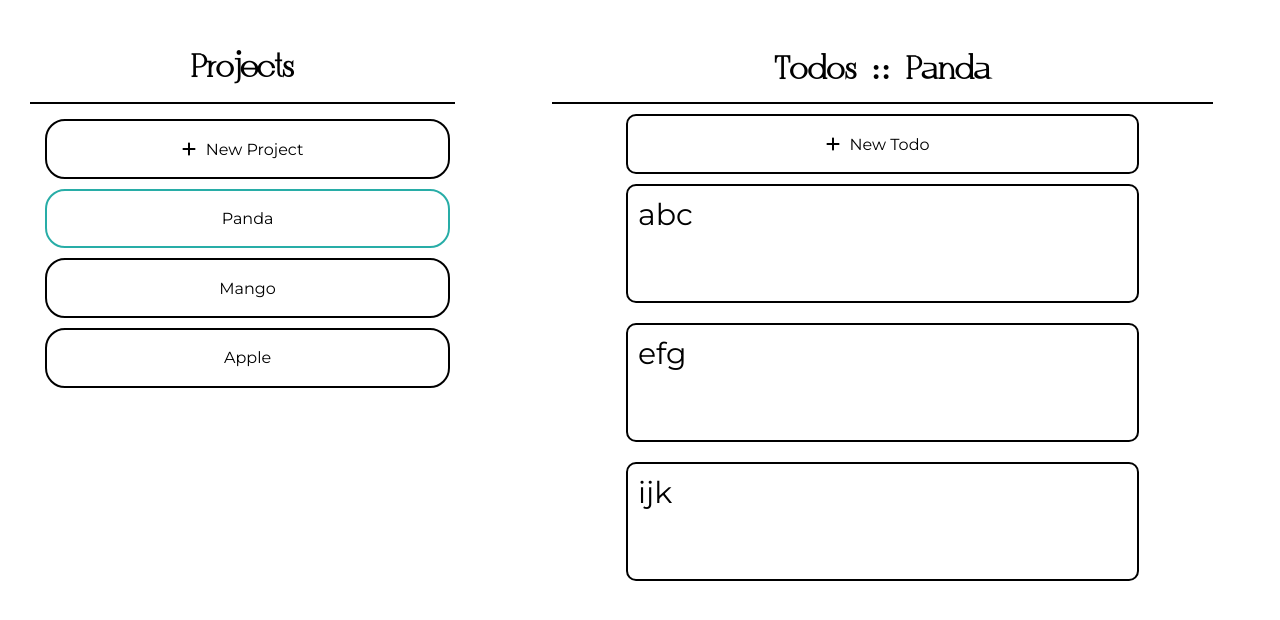
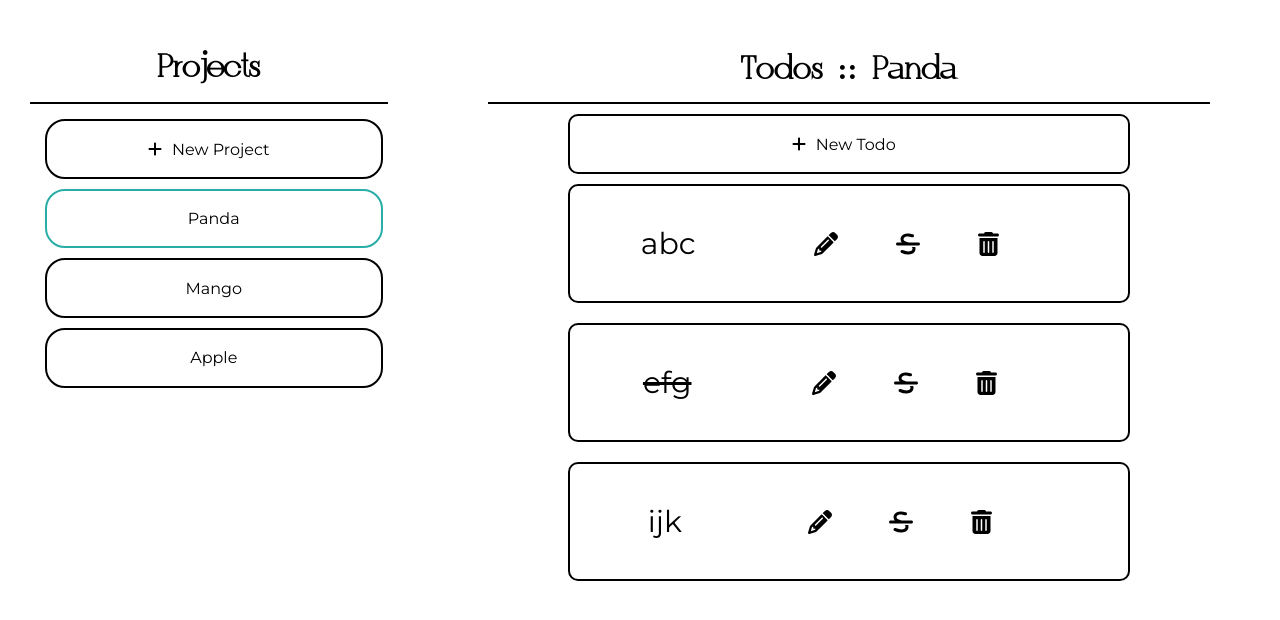
Before and after one commit to srikharshashi/odin-todoapp, a website built with webpack: page dist/index.html in a window 1280 px wide. Both pictures are taken after a click on the element "Panda". Shown: the part 50-670 px from the top of the page. Built offline with nearby package versions, Linux system fonts and the light colour scheme.

Commit message:
some stuff done

```diff
--- a/src/datacalls.js
+++ b/src/datacalls.js
@@ -8,7 +8,7 @@ export function fetchProjects() {
 
 export function getProjectsobjList(biglist) {
     const pobjlist = biglist.map((pmap) => {
-        const todoslist = pmap.todos.map((todo) => new Todo(todo.title, todo.description, todo.project, todo.time));
+        const todoslist = pmap.todos.map((todo) => new Todo(todo.title, todo.description, todo.project, todo.time,todo.date,todo.isCompleted));
         return new Project(pmap.name, todoslist);
     });
 
@@ -24,7 +24,8 @@ export function getProjectsList(projobjlist) { //List<Map<String,dynamic>>
                     "title": todo.title,
                     "description": todo.description,
                     "project": todo.project,
-                    "time": todo.time
+                    "time": todo.time,
+                    "isCompleted":todo.isCompleted
                 }
             })
         };
--- a/src/models.js
+++ b/src/models.js
@@ -6,11 +6,12 @@ export class Project {
 }
 
 export class Todo {
-    constructor(title, desc, proj, timee,datee) {
+    constructor(title, desc, proj, timee,datee,isCompleted) {
         this.title = title;
         this.description = desc;
         this.project = proj;
         this.time = timee;
         this.date=datee;
+        this.isCompleted=isCompleted;
     }
 }
--- a/src/render.js
+++ b/src/render.js
@@ -85,7 +85,7 @@ export function renderTodos(project, todosListBox) {
         todosListBox.appendChild(addtodo);
 
         project.todos.forEach((e)=>{
-            todosListBox.appendChild(getTodoBox(e));
+            todosListBox.appendChild(getTodoBox(todosListBox,project,e));
         });
 
     }
--- a/src/sampleop.json
+++ b/src/sampleop.json
@@ -6,19 +6,27 @@
                 "title":"abc",
                 "description":"lmmm",
                 "project":"Panda",
-                "time":"11092002"
+                "date":"11092002",
+                "time":"7:00 PM",
+                "isCompleted":false
             },
             {
                 "title":"efg",
                 "description":"lmmmaoo",
                 "project":"Pandasss",
-                "time":"11092002333"
+                "date":"11092002333",
+                "time":"7:00 PM",
+                "isCompleted":true
+
             },
             {
                 "title":"ijk",
                 "description":"lmaaaoo",
                 "project":"Pandesss",
-                "time":"11092002eee333"
+                "date":"11092002eee333",
+                "time":"7:00 PM",
+                "isCompleted":false
+
             }
         ]
     },
@@ -29,19 +37,28 @@
                 "title":"lnop",
                 "description":"lsssmmm",
                 "project":"Panda",
-                "time":"11092002"
+                "date":"11092002",
+                "time":"7:00 PM",
+                "isCompleted":false
+
             },
             {
                 "title":"dfg",
                 "description":"lmmsssmaoo",
                 "project":"Pansssdasss",
-                "time":"11092002333"
+                "date":"11092002333",
+                "time":"7:00 PM",
+                "isCompleted":false
+
             },
             {
                 "title":"khf",
                 "description":"lmaasssaoo",
                 "project":"Pandxfsesss",
-                "time":"11092002saw2dfeee333"
+                "date":"11092002saw2dfeee333",
+                "time":"7:00 PM",
+                "isCompleted":false
+
             }
         ]
     },
@@ -52,19 +69,28 @@
                 "title":"sss",
                 "description":"lsssmmm",
                 "project":"Apple",
-                "time":"11092002"
+                "date":"11092002",
+                "time":"7:00 PM",
+                "isCompleted":false
+
             },
             {
                 "title":"dfg",
                 "description":"lmmsssmaoo",
                 "project":"Apple",
-                "time":"11092002333"
+                "time":"7:00 PM",
+                "date":"11092002333",
+                "isCompleted":false
+
             },
             {
                 "title":"khfs",
                 "description":"lmasasssaoo",
                 "project":"Apple",
-                "time":"11092002saw2dfeee333"
+                "time":"7:00 PM",
+                "date":"11092002saw2dfeee333",
+                "isCompleted":false
+
             }
         ]
     }
--- a/src/style.css
+++ b/src/style.css
@@ -248,15 +248,19 @@ nav {
     border: 2px solid black;
     border-radius: 10px;
     display: flex;
-    flex-direction: column;
-    /* justify-content: center; */
-    /* align-items: center; */
+    flex-direction: row;
+
+    justify-content: space-evenly;
+    align-items: center;
+
+
 }
 
 .todoTitle
 {
     align-self: flex-start;
     font-size: 30px;
+
 }
 
 .todo-main-modal
@@ -365,3 +369,14 @@ nav {
     border-radius: 10px;
     padding: 5px;
 }
+
+.todo-options
+{
+    height: 100px;
+    width: 300px;
+    /* border: 2px solid red; */
+    display: flex;
+    flex-direction: row;
+    justify-content: space-evenly;
+    align-items: center;
+}
--- a/src/widgets.js
+++ b/src/widgets.js
@@ -1,4 +1,5 @@
 import {Project,Todo} from "./models";
+import { renderTodos } from "./render";
 
 export function getprojectBox(index, projectName) {
     const projdiv = document.createElement("div");
@@ -8,14 +9,81 @@ export function getprojectBox(index, projectName) {
     return projdiv;
 }
 
-export function getTodoBox(todoobj)
+export function getTodoBox(todoslistbox,project,todoobj)
 {
     const tododiv=document.createElement("div");
     const todoTitle=document.createElement(`p`);
     todoTitle.textContent=todoobj.title;
     todoTitle.classList.add("todoTitle");
-    tododiv.appendChild(todoTitle);
+    if(todoobj.isCompleted){
+        todoTitle.style.textDecoration="line-through";
+    }
 
+
+    const todotitlediv=document.createElement("div");
+    todotitlediv.appendChild(todoTitle);
+    todotitlediv.classList.add("todotitlediv");
+
+
+    //Options DIV
+    const todooptions=document.createElement("div");
+    todooptions.classList.add("todo-options");
+
+    //            Defining options
+    const editdiv =document.createElement("div");
+    const editicon=document.createElement("i");
+    editdiv.appendChild(editicon);
+    editicon.classList.add("fa-solid");
+    editicon.classList.add("fa-xl");
+    editicon.classList.add("fa-pencil");
+
+    const strikediv=document.createElement("div");
+    const strikeicon=document.createElement("i");
+    strikediv.appendChild(strikeicon);
+    strikeicon.classList.add("fa-solid");
+    strikeicon.classList.add("fa-xl");
+    strikeicon.classList.add("fa-strikethrough");
+
+
+    const delicondiv =document.createElement("div");
+    const delicon=document.createElement("i");
+    delicondiv.appendChild(delicon);
+    delicon.classList.add("fa-solid");
+    delicon.classList.add("fa-xl");
+    delicon.classList.add("fa-trash-can");
+
+    //             Defining on click
+
+    editdiv.onclick=()=>{
+
+    }
+
+    delicondiv.onclick=()=>{
+        let index = project.todos.indexOf(todoobj);
+            if (index !== -1) {
+            project.todos.splice(index, 1);
+            renderTodos(project,todoslistbox);
+}
+
+    }
+
+    strikediv.onclick=()=>{
+       todoobj.isCompleted=todoobj.isCompleted==true?false:true;
+        renderTodos(project,todoslistbox);
+    }
+
+
+
+
+
+
+
+    todooptions.appendChild(editdiv);
+    todooptions.appendChild(strikediv);
+    todooptions.appendChild(delicondiv);
+
+    tododiv.appendChild(todotitlediv);
+    tododiv.appendChild(todooptions);
     tododiv.classList.add("tododiv");
     console.log(todoobj);
     return tododiv;
```
Also changed, not shown: src/todomodal.js (+39 -43 lines).
